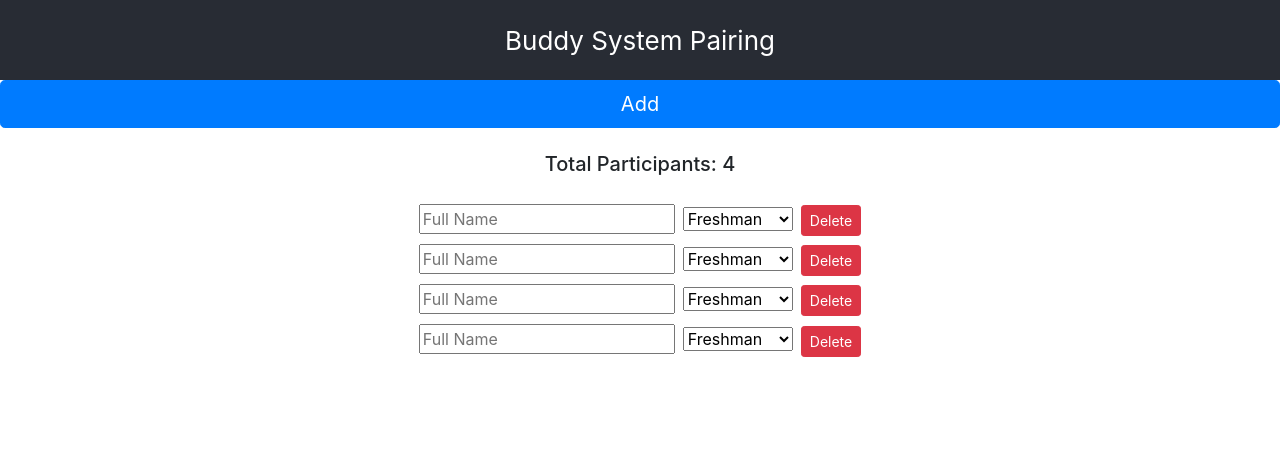
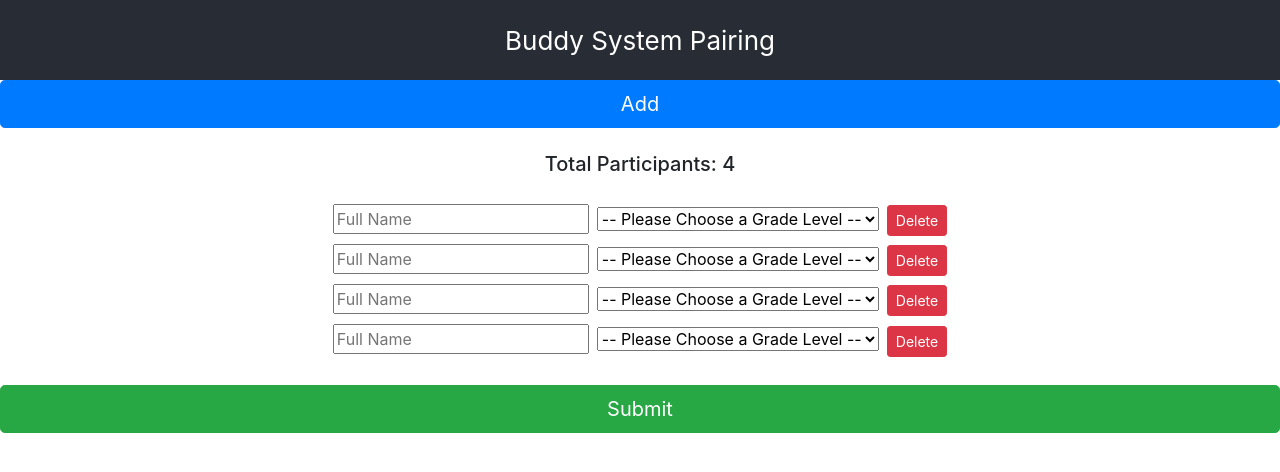
Before and after one commit to AyushSehgal/BuddyPairing, a React (Create React App) app: page / in a window 1280 px wide. Shown: the top 472 px of the page. Built offline with nearby package versions, Linux system fonts and the light colour scheme.

Commit message:
Add Event Listeners

```diff
--- a/src/components/FormContainer.js
+++ b/src/components/FormContainer.js
@@ -51,7 +51,6 @@ class FormContainer extends Component {
   render() {
     return (
       <div id="mainContainer" className="App">
-        <div>
         <button
           className="btn btn-primary btn-lg btn-block"
           onClick={this.addStudent}
@@ -59,11 +58,15 @@ class FormContainer extends Component {
         >
           Add
         </button>
-        </div>
-        <div>
-          <TotalDisplay sum={this.total} />
-        </div>
-        <div>{Array.from(this.students.values())}</div>
+
+        <TotalDisplay
+          sum={this.total}
+          data={Array.from(this.students.values())}
+        />
+
+        <button className="btn btn-success btn-lg btn-block mt-4">
+          Submit
+        </button>
       </div>
     );
   }
--- a/src/components/Person.js
+++ b/src/components/Person.js
@@ -3,11 +3,41 @@ import App from "../App";
 import "bootstrap/dist/css/bootstrap.css";
 
 export default class Person extends Component {
+  constructor() {
+    super();
+    this.state = {
+      fullName: "",
+      grade: "",
+    };
+    this.handleChange = this.handleChange.bind(this);
+  }
+
+  handleChange(event) {
+    const { name, value } = event.target;
+    this.setState({
+      [name]: value,
+    });
+    console.log(this.state);
+  }
+
   render() {
     return (
       <div>
-        <input type="text" placeholder="Full Name" className="m-1" />
-        <select className="m-1">
+        <input
+          type="text"
+          name="fullName"
+          placeholder="Full Name"
+          className="m-1"
+          value={this.state.fullName}
+          onChange={this.handleChange}
+        />
+        <select
+          name="grade"
+          value={this.state.grade}
+          className="m-1"
+          onChange={this.handleChange}
+        >
+          <option value="">-- Please Choose a Grade Level --</option>
           <option value="freshman">Freshman</option>
           <option value="sophomore">Sophomore</option>
           <option value="junior">Junior</option>
--- a/src/components/TotalDisplay.js
+++ b/src/components/TotalDisplay.js
@@ -8,6 +8,7 @@ function TotalDisplay(props) {
       <h5 className="m-4">
         {participants > 0 ? "Total Participants: " + participants : ""}
       </h5>
+      <div>{props.data}</div>
     </div>
   );
 }
```
Lines whose indentation alone changed are shown as unchanged.
